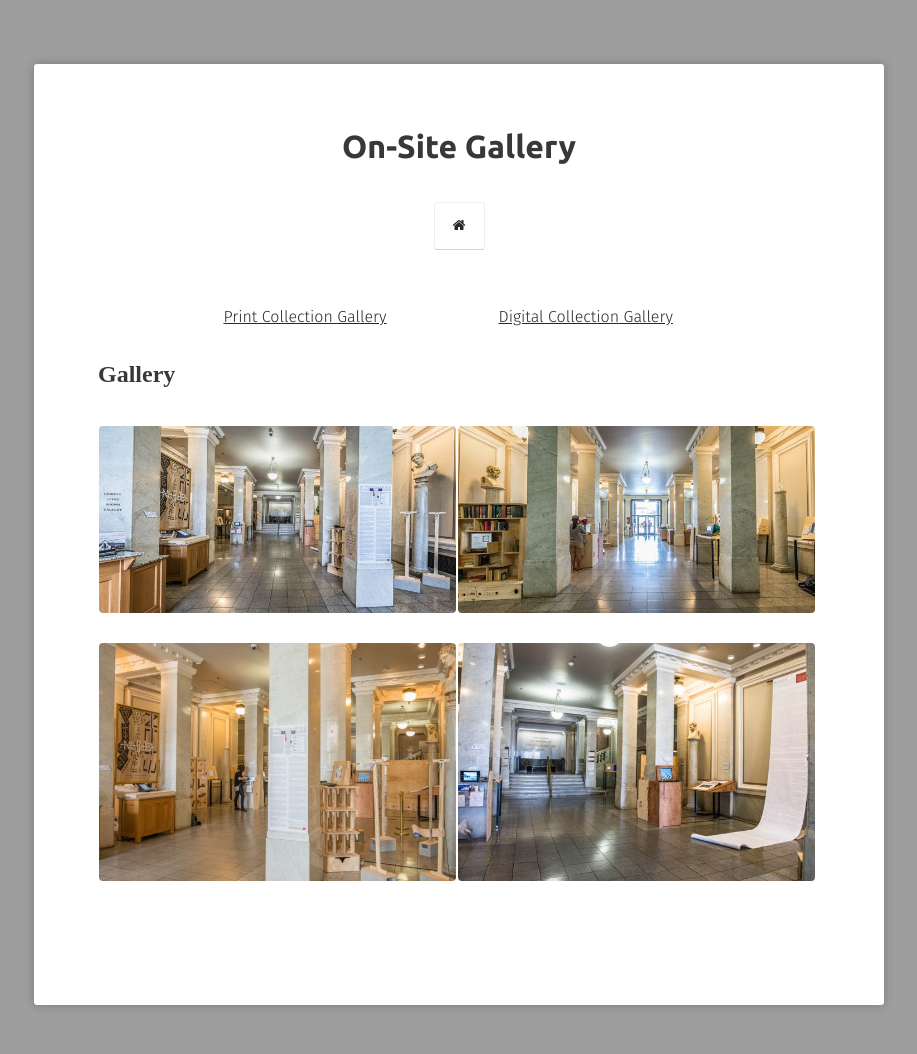
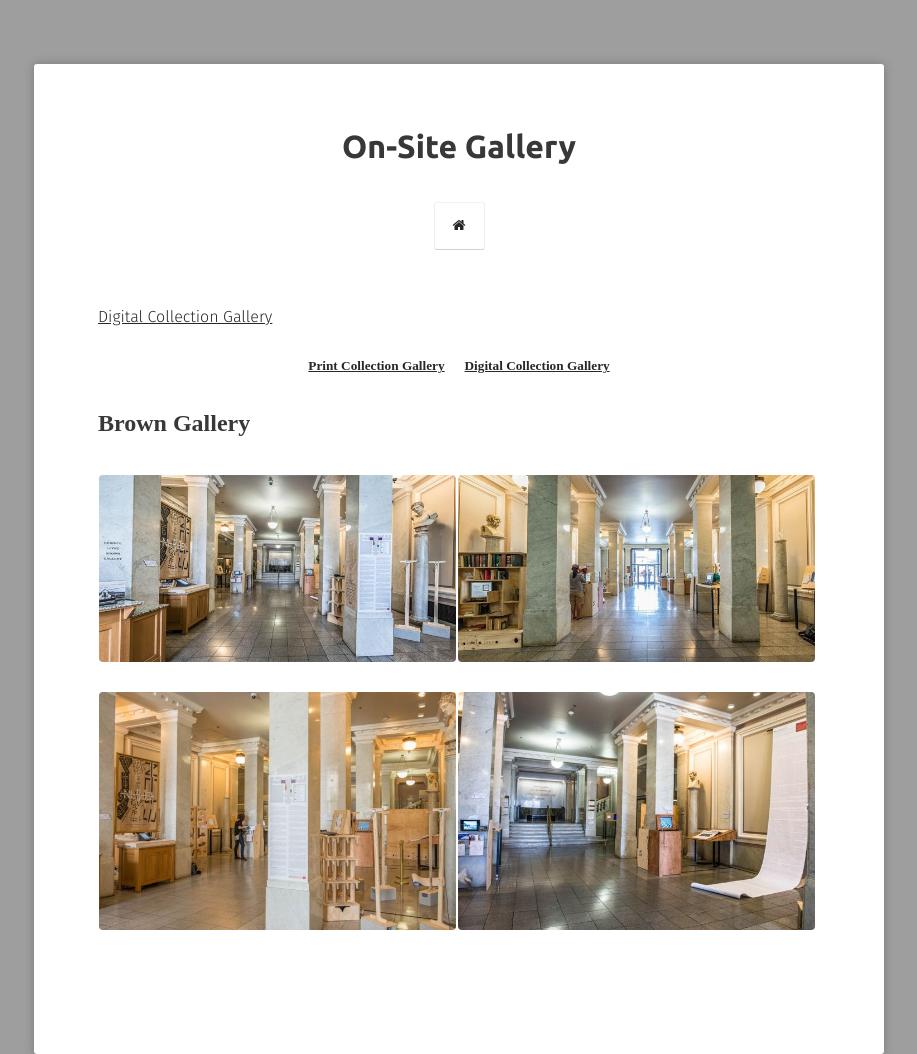
Before and after one commit to nolegacyexhibit/nolegacyexhibit.github.io, a Jekyll site: the page built from gallery/index.md, in a window 1280 px wide. Shown: the whole page, without its empty margins (181-1098 px from the left). Built offline with Jekyll 4.4.1, drawn with Linux system fonts in a browser that asks for light colours; some web fonts are replaced; before the commit the page ends 1005 px from its top, so only the background shows below that.

Commit message:
Update index.md

```diff
--- a/gallery/index.md
+++ b/gallery/index.md
@@ -5,13 +5,12 @@ title: "On-Site Gallery"
 tags: [images]
 
 ---
-&nbsp;&nbsp;&nbsp;&nbsp;&nbsp;&nbsp;&nbsp;&nbsp;&nbsp;&nbsp;&nbsp;&nbsp;&nbsp;&nbsp;&nbsp;&nbsp;&nbsp;&nbsp;&nbsp;&nbsp;&nbsp;&nbsp;&nbsp;&nbsp;&nbsp;&nbsp;&nbsp;
-[Print Collection Gallery](http://nolegacyexhibit.github.io/gallery/printgallery)
-&nbsp;&nbsp;&nbsp;&nbsp;&nbsp;&nbsp;&nbsp;&nbsp;&nbsp;&nbsp;&nbsp;&nbsp;&nbsp;&nbsp;&nbsp;&nbsp;&nbsp;&nbsp;&nbsp;&nbsp;&nbsp;&nbsp;&nbsp;
+
 [Digital Collection Gallery](http://nolegacyexhibit.github.io/gallery/digitalgallery)
 
+<h5 align="center"><a href="http://nolegacyexhibit.github.io/gallery/printgallery">Print Collection Gallery</a>&nbsp;&nbsp;&nbsp;&nbsp;&nbsp;&nbsp;<a href="http://nolegacyexhibit.github.io/gallery/digitalgallery">Digital Collection Gallery</a></h5>
 
-<h2>Gallery</h2>
+<h2>Brown Gallery</h2>
 
 <figure class="half">
 
```
